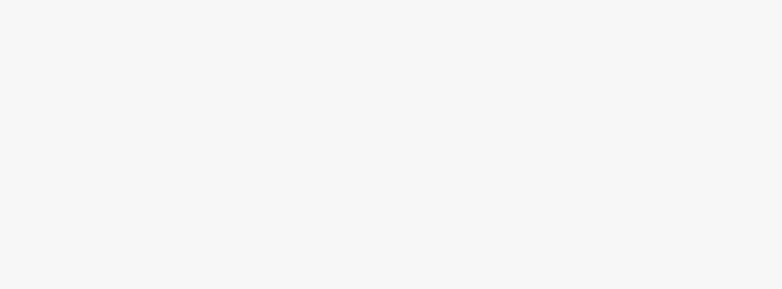
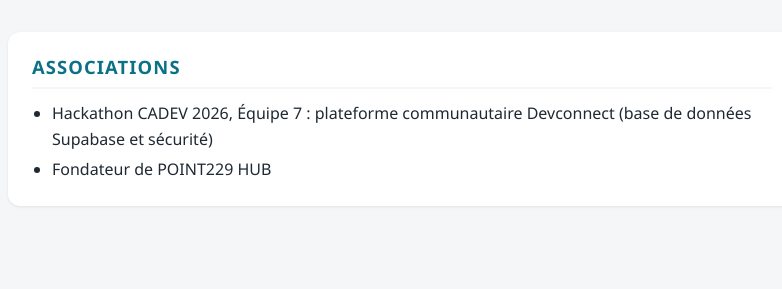
Before and after one commit to tessyricardo19-ui/mon-cv, a plain HTML site: page index.html in a window 1280 px wide. Shown: the whole page, without its empty margins (238-1020 px from the left). Drawn offline with Linux system fonts and the light colour scheme.

Commit message:
mise en place de la section associations

```diff
--- a/index.html
+++ b/index.html
@@ -8,6 +8,13 @@
 </head>
 <body>
   <main>
+    <section>
+      <h2>Associations</h2>
+      <ul>
+        <li>Hackathon CADEV 2026, Équipe 7 : plateforme communautaire Devconnect (base de données Supabase et sécurité)</li>
+        <li>Fondateur de POINT229 HUB</li>
+      </ul>
+    </section>
   </main>
 </body>
 </html>
```
